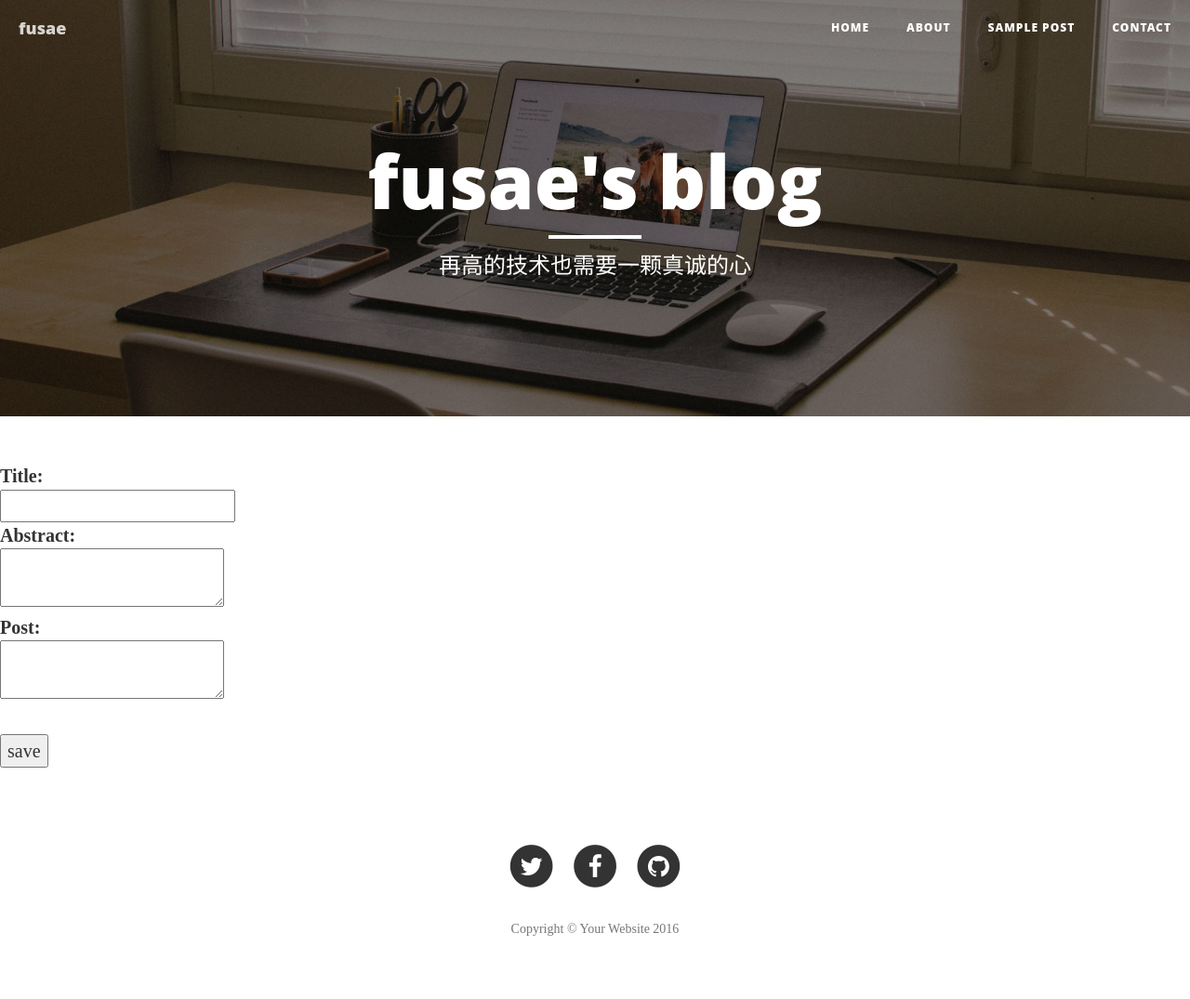
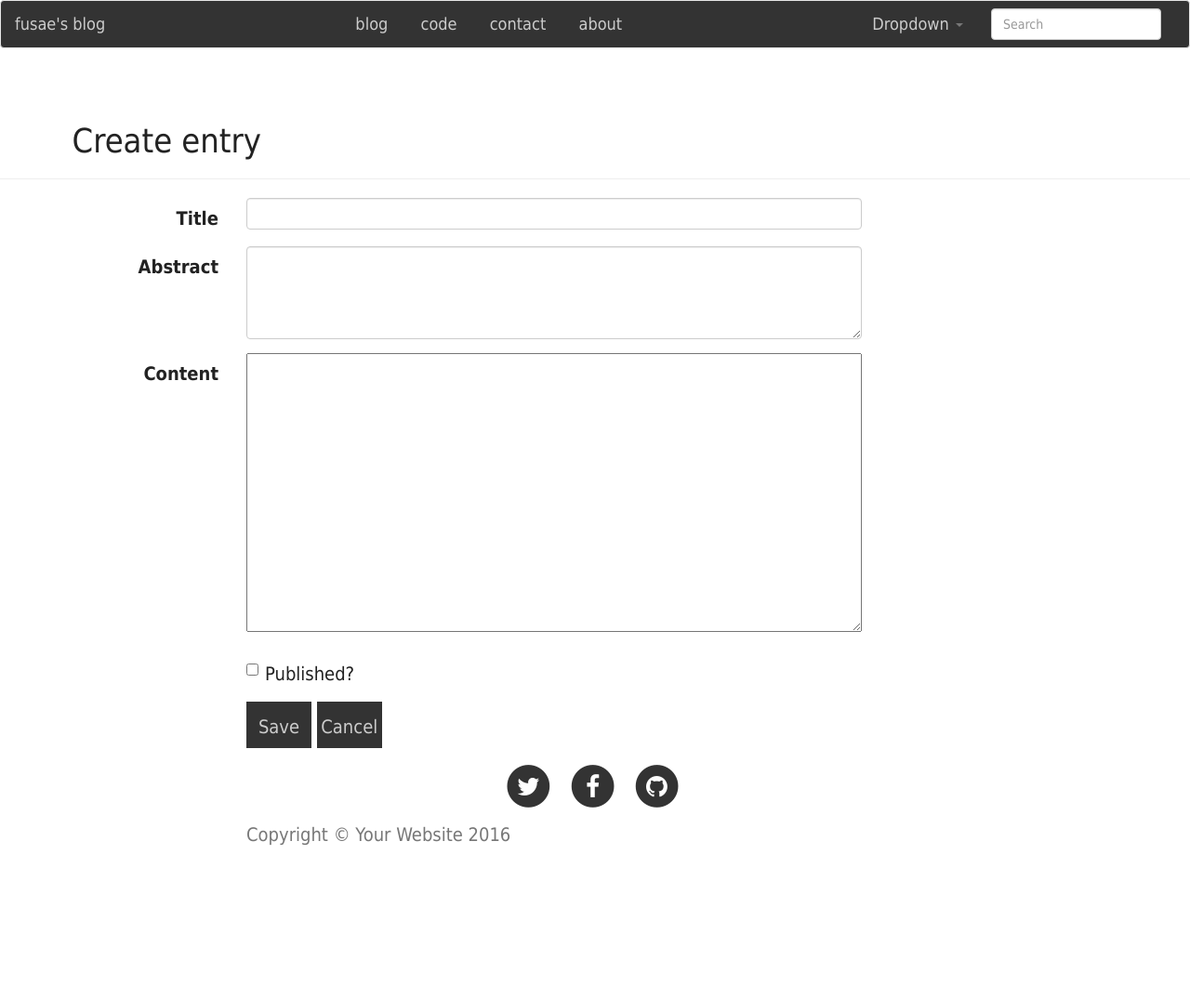
Before and after one commit to fusae/micro_blog, a Flask app: page /create in a window 1280 px wide. Shown: the whole page at 93% size. After the commit the page ends 910 px from the top, so only its background shows below. Run offline with Flask 2, Linux system fonts and the light colour scheme; the visitor is signed in with stand-in values (Sample User, id 1); some libraries are stand-ins or nearby versions.

Commit message:
UI optimized

```diff
--- a/app/forms.py
+++ b/app/forms.py
@@ -15,4 +15,4 @@ class LoginForm(Form):
 class BlogForm(Form):
     title = StringField('title', validators=[DataRequired('Title can not be empty')])
     abstract = TextAreaField('abstract')
-    body = TextAreaField('body', validators=[DataRequired('Body can not be empty')])
+    content = TextAreaField('content', validators=[DataRequired('Content could not be empty')])
--- a/app/models.py
+++ b/app/models.py
@@ -38,11 +38,11 @@ class User:
 
 class Post:
     salt = 'YJY'
-    def __init__(self, title, abstract, body):
+    def __init__(self, title, abstract, content):
 
         self.title = title
         self.abstract = abstract
-        self.body = body
+        self.content = content
         self.created_at = datetime.now().strftime('%Y/%m/%d %H:%M:%S')
         # use title and created time to form the hash id
         self.blog_id = hashlib.md5((Post.salt + self.created_at).encode('utf-8')).hexdigest()
@@ -52,7 +52,7 @@ class Post:
         post = {
                 'title': self.title,
                 'abstract': self.abstract,
-                'body': self.body,
+                'content': self.content,
                 'created_at': self.created_at,
                 'blog_id': self.blog_id
                 }
--- /dev/null
+++ b/app/static/css/blog.css
@@ -0,0 +1,130 @@
+@media (min-width: 768px){
+    .navbar .navbar-nav{
+        display: inline-block;
+        float: none;
+        vertical-align: top;
+    }
+
+    .navbar .navbar-collapse{
+        text-align: center;
+    }
+
+}
+
+.box{
+    display: inline-block;
+    height: 50px;
+    line-height: 50px;
+}
+.box li{
+    margin-left: 15px;
+    margin-right: 15px;
+}
+.box a li{
+    color: #ccc;
+}
+
+.box a li:hover{
+    text-decoration: none;
+}
+
+body{
+    font-size: 20px;
+    line-height: 1.5em;
+    color: #222;
+    font-family:'Hiragino Sans GB','Microsoft Yahei',"WenQuanYi Micro Hei",SimSun,Tahoma,Arial,Helvetica,STHeiti;
+    margin: 0 auto;
+    padding: 0;
+}
+
+.post-preview a{
+    text-decoration: none;
+}
+
+.post-heading h1{
+    font-size: 42px;
+}
+
+.post-heading div.meta{
+    text-align: right;
+}
+
+.post-heading hr{
+    border-top: 1px #333 solid;
+}
+
+footer a{
+    color: #333;
+}
+
+/* navbar */
+.navbar-default {
+    background-color: #333;
+    border-color: E7E7E7;
+    margin: 0 0 80px 0;
+    font-size: 18px;
+}
+/* title */
+.navbar-default .navbar-brand {
+    color: #ccc;
+}
+.navbar-default .navbar-brand:hover,
+.navbar-default .navbar-brand:focus {
+    color: #ccc;
+}
+/* link */
+.navbar-default .navbar-nav > li > a {
+    color: #ccc;
+}
+.navbar-default .navbar-nav > li > a:hover,
+.navbar-default .navbar-nav > li > a:focus {
+    color: #ccc;
+}
+.navbar-default .navbar-nav > .active > a,
+.navbar-default .navbar-nav > .active > a:hover,
+.navbar-default .navbar-nav > .active > a:focus {
+    color: #555;
+    background-color: #E7E7E7;
+}
+.navbar-default .navbar-nav > .open > a,
+.navbar-default .navbar-nav > .open > a:hover,
+.navbar-default .navbar-nav > .open > a:focus {
+    color: #555;
+    background-color: #D5D5D5;
+}
+/* caret */
+.navbar-default .navbar-nav > .dropdown > a .caret {
+    border-top-color: #777;
+    border-bottom-color: #777;
+}
+.navbar-default .navbar-nav > .dropdown > a:hover .caret,
+.navbar-default .navbar-nav > .dropdown > a:focus .caret {
+    border-top-color: #333;
+    border-bottom-color: #333;
+}
+.navbar-default .navbar-nav > .open > a .caret,
+.navbar-default .navbar-nav > .open > a:hover .caret,
+.navbar-default .navbar-nav > .open > a:focus .caret {
+    border-top-color: #555;
+    border-bottom-color: #555;
+}
+/* mobile version */
+.navbar-default .navbar-toggle {
+    border-color: #DDD;
+}
+.navbar-default .navbar-toggle:hover,
+.navbar-default .navbar-toggle:focus {
+    background-color: #DDD;
+}
+.navbar-default .navbar-toggle .icon-bar {
+    background-color: #CCC;
+}
+@media (max-width: 767px) {
+    .navbar-default .navbar-nav .open .dropdown-menu > li > a {
+        color: #777;
+    }
+    .navbar-default .navbar-nav .open .dropdown-menu > li > a:hover,
+    .navbar-default .navbar-nav .open .dropdown-menu > li > a:focus {
+        color: #333;
+    }
+}
--- /dev/null
+++ b/app/static/css/manage_blog.css
@@ -0,0 +1,39 @@
+#title,
+#abstract,
+#content{
+    width: 70%;
+}
+
+#entry{
+    font-size: 36px;
+    width: 281px;
+    text-align: right;
+}
+
+
+div.bttn{
+    display: inline-block;
+    background: #333;
+    border: 1px #333 solid;
+    width: 70px;
+    height: 50px;
+    line-height: 50px;
+    text-align: center;
+
+}
+
+div.bttn a{
+    text-decoration: none;
+    color: #ccc;
+}
+
+
+input[type="submit"]{
+    background: none;
+    border: none;
+    color: #ccc;
+}
+
+#cancel{
+    padding-top: 1px;
+}
--- /dev/null
+++ b/app/static/js/blog.js
@@ -0,0 +1,22 @@
+
+$('.box').hover(function() {
+    $(this).css('background-color', 'black');
+}, function() {
+    $(this).css('background-color', '#333');
+});
+
+$('.btn-submit').hover(function(){
+    $(this).css('background-color', 'black');
+    $(this).css('border-color', 'black');
+},function(){
+    $(this).css('background-color', '#333');
+    $(this).css('border-color', '#333');
+});
+
+$('div.bttn').hover(function(){
+    $(this).css('background-color', 'black');
+    $(this).css('border-color', 'black');
+},function(){
+    $(this).css('background-color', '#333');
+    $(this).css('border-color', '#333');
+});
--- a/app/templates/base.html
+++ b/app/templates/base.html
@@ -15,7 +15,10 @@
     <link href="{{ url_for('static', filename='vendor/bootstrap/css/bootstrap.min.css') }}" rel="stylesheet">
 
     <!-- Theme CSS -->
-    <link href="{{ url_for('static', filename='css/clean-blog.min.css') }}" rel="stylesheet">
+<!--    <link href="{{ url_for('static', filename='css/clean-blog.min.css') }}" rel="stylesheet">-->
+    <link href="{{ url_for('static', filename='css/blog.css') }}" rel="stylesheet">
+    {% block include %}
+    {% endblock %}
 
     <!-- Custom Fonts -->
     <link href="{{ url_for('static', filename='vendor/font-awesome/css/font-awesome.min.css') }}" rel="stylesheet" type="text/css">
@@ -35,55 +38,50 @@
 
 <body>
 
-    <!-- Navigation -->
-    <nav class="navbar navbar-default navbar-custom navbar-fixed-top">
+
+    <!-- Page Header -->
+    <nav class="navbar navbar-default">
   <div class="container-fluid">
     <!-- Brand and toggle get grouped for better mobile display -->
-            <div class="navbar-header page-scroll">
-                <button type="button" class="navbar-toggle" data-toggle="collapse" data-target="#bs-example-navbar-collapse-1">
+    <div class="navbar-header">
+      <button type="button" class="navbar-toggle collapsed" data-toggle="collapse" data-target="#bs-example-navbar-collapse-1" aria-expanded="false">
         <span class="sr-only">Toggle navigation</span>
-                    Menu <i class="fa fa-bars"></i>
+        <span class="icon-bar"></span>
+        <span class="icon-bar"></span>
+        <span class="icon-bar"></span>
       </button>
-                <a class="navbar-brand" href="{{ url_for('index') }}">fusae</a>
+    <a class="navbar-brand" href="/">fusae's blog</a>
     </div>
 
     <!-- Collect the nav links, forms, and other content for toggling -->
     <div class="collapse navbar-collapse" id="bs-example-navbar-collapse-1">
+      <ul class="nav navbar-nav">
+        <div class=box><a href="/"><li>blog</li></a></div>
+        <div class=box><a href="https://github.com/fusae"><li>code</li></a></div>
+        <div class=box><a href="#"><li>contact</li></a></div>
+        <div class=box><a href="#"><li>about</li></a></div>
+      </ul>
+      <form class="navbar-form navbar-right" method="get" action="#" id="search-form">
+        <div class="form-group">
+          <input type="text" class="form-control" placeholder="Search">
+        </div>
+      </form>
       <ul class="nav navbar-nav navbar-right">
-                    <li>
-                        <a href="{{ url_for('index') }}">Home</a>
-                    </li>
-                    <li>
-                        <a href="about.html">About</a>
-                    </li>
-                    <li>
-                        <a href="post.html">Sample Post</a>
-                    </li>
-                    <li>
-                        <a href="contact.html">Contact</a>
+        <li class="dropdown">
+          <a href="#" class="dropdown-toggle" data-toggle="dropdown" role="button" aria-haspopup="true" aria-expanded="false">Dropdown <span class="caret"></span></a>
+          <ul class="dropdown-menu">
+            <li><a href="{{ url_for('signin') }}">Sign in</a></li>
+            <li role="separator" class="divider"></li>
+            <li><a href="{{ url_for('signup') }}">Sign up</a></li>
+            <li role="separator" class="divider"></li>
+            <li><a href="{{ url_for('logout') }}">Log out</a></li>
+          </ul>
         </li>
       </ul>
-            </div>
-            <!-- /.navbar-collapse -->
-        </div>
-        <!-- /.container -->
+    </div><!-- /.navbar-collapse -->
+  </div><!-- /.container-fluid -->
 </nav>
 
-    <!-- Page Header -->
-    <!-- Set your background image for this header on the line below. -->
-    <header class="intro-header" style="background-image: url('../static/img/home-bg.jpg')">
-        <div class="container">
-            <div class="row">
-                <div class="col-lg-8 col-lg-offset-2 col-md-10 col-md-offset-1">
-                    <div class="site-heading">
-                        <h1>fusae's blog</h1>
-                        <hr class="small">
-                        <span class="subheading">再高的技术也需要一颗真诚的心</span>
-                    </div>
-                </div>
-            </div>
-        </div>
-    </header>
 
     <!-- Main Content -->
     {% block content %}
@@ -129,6 +127,10 @@
     <!-- jQuery -->
     <script src="{{ url_for('static', filename='vendor/jquery/jquery.min.js') }}"></script>
 
+    <!-- Custom js -->
+    <script src="{{ url_for('static', filename='js/blog.js') }}"></script>
+
+
     <!-- Bootstrap Core JavaScript -->
     <script src="{{ url_for('static', filename='vendor/bootstrap/js/bootstrap.min.js') }}"></script>
 
--- a/app/templates/index.html
+++ b/app/templates/index.html
@@ -1,4 +1,6 @@
 {% extends "base.html" %}
+
+
 {% block content %}
 
 <div class="container">
--- a/app/templates/manage_blog.html
+++ b/app/templates/manage_blog.html
@@ -1,32 +1,71 @@
 {% extends "base.html" %}
+
+{% block include %}
+<link href="{{ url_for('static', filename='css/manage_blog.css') }}" rel="stylesheet"/>
+{% endblock %}
+
 {% block content %}
 {% if post %}
     {% set action = url_for(action, blog_id=post['blog_id']) %}
+    <div id="entry"><h1>Edit entry</h1></div>
 {% else %}
     {% set action = url_for(action) %}
+    <div id="entry"><h1>Create entry</h1></div>
 {% endif %}
-   <form action="{{ action }}" method=post>
+<hr/>
+<div class="container">
+   <form action="{{ action }}" method=post class="form-horizontal">
        <input type="hidden" name="csrf_token" value="{{ csrf_token() }}"/>
-       {% if post %}
-            <dl>
-                <dt>Title:</dt>
-                <dd><input id="title" name="title" type="text" value="{{ post['title'] }}"</dd>
-                <dt>Abstract:</dt>
-                <dd><textarea id="abstract" name="abstract">{{ post['abstract'] }}</textarea>
-                <dt>Post:</dt>
-                <dd><textarea id="body" name="body">{{ post['body'] }}</textarea>
-            </dl>
-       {% else %}
-            <dl>
-                <dt>Title:</dt>
-                <dd><input id="title" name="title" type="text"/></dd>
-                <dt>Abstract:</dt>
-                <dd><textarea id="abstract" name="abstract"></textarea></dd>
-                <dt>Post:</dt>
-                <dd><textarea id="body" name="body"></textarea></dd>
-            </dl>
-       {% endif %}
-       <p><input type="submit" value="save"/></p>
+            <div class="form-group">
+              <label for="title" class="col-sm-2 control-label">Title</label>
+              <div class="col-sm-10">
+                {% if post %}
+                <input class="form-control" id="title" name="title" type="text" value="{{ post['title'] }}">
+                {% else %}
+                <input class="form-control" id="title" name="title" type="text"/>
+                {% endif %}
+              </div>
+            </div>
+
+            <div class="form-group">
+              <label for="Content" class="col-sm-2 control-label">Abstract</label>
+              <div class="col-sm-10">
+                {% if post %}
+                <textarea class="form-control" id="abstract" name="abstract" style="height: 100px;">{{ post['abstract'] }}</textarea>
+                {% else %}
+                <textarea class="form-control" id="abstract" name="abstract" style="height: 100px;"></textarea>
+                {% endif %}
+              </div>
+            </div>
+
+            <div class="form-group">
+              <label for="Content" class="col-sm-2 control-label">Content</label>
+              <div class="col-sm-10">
+                {% if post %}
+                <textarea class="form-control" id="content" name="content" style="height: 300px;">{{ post['content'] }}</textarea>
+                {% else %}
+                <textarea class="form-tontrol" id="content" name="content" style="height: 300px;"></textarea>
+                {% endif %}
+              </div>
+            </div>
+
+            <div class="form-group">
+              <div class="col-sm-offset-2 col-sm-10">
+                <div class="checkbox">
+                  <label>
+                    <input name="published" type="checkbox" value="y"> Published?
+                  </label>
+                </div>
+              </div>
+            </div>
+
+            <div class="form-group">
+              <div class="col-sm-offset-2 col-sm-10">
+                <div class="bttn"><input type="submit" value="Save"></div>
+                <div class="bttn" id="cancel"><a href="{{ url_for('index') }}">Cancel</a></div>
+              </div>
+            </div>
     </form>
+</div>
 
 {% endblock %}
--- a/app/templates/signup.html
+++ b/app/templates/signup.html
@@ -10,7 +10,7 @@
                 {{ form.username(class_="form-control", placeholder="Username") }}
                 {{ form.password(class_="form-control", id="password", placeholder="Password") }}
 
-        <button class="btn btn-lg btn-primary btn-block" type="submit">Sign up</button>
+        <button class="btn-submit" type="submit">Sign up</button>
       </form>
     </div>
 
--- a/app/views.py
+++ b/app/views.py
@@ -13,7 +13,7 @@
         def inner(*args, **kwargs):
             if session.get('logged_in'):
                 return fn(*args, **kwargs)
-            return redirect(url_for('login', next=request.path))
+            return redirect(url_for('signin', next=request.path))
         return inner
 
 @app.route('/')
@@ -84,7 +84,7 @@
         register_user = db[userCollection].find_one({'username': username, 'password': password})
         if register_user is None:
             flash('username or password is invalid', 'error')
-            return redirect(url_for('login'))
+            return redirect(url_for('signin'))
         logined_user = User(register_user['username'], form.password.data, register_user['email'])
         login_user(logined_user, remember=form.remember_me.data)
         flash('Logged in successfully')
@@ -96,7 +96,7 @@
 def logout():
     logout_user()
     session.clear()
-    return redirect(url_for('login'))
+    return redirect(url_for('signin'))
 
 @app.route('/create', methods=['GET', 'POST'])
 @login_required
@@ -106,7 +106,7 @@
         return render_template('manage_blog.html', action='create_blog')
     # handle post data
     if form.validate_on_submit():
-        post = Post(form.title.data, form.abstract.data, form.body.data)
+        post = Post(form.title.data, form.abstract.data, form.content.data)
         flash('post created successfully')
         post = post.toDict
         db[postCollection].insert(post)
@@ -128,18 +128,17 @@
     post = db[postCollection].find_one({'blog_id': blog_id})
 #    form.title.data = post['title']
     form.abstract.data = post['abstract']
-    form.body.data = post['body']
+    form.content.data = post['content']
 
     if request.method == 'GET':
         return render_template('manage_blog.html', post=post, action='edit_blog')
 
     #if form.validate_on_submit():
     if request.method == 'POST':
-        #edit_post = Post(form.title.data, form.abstract.data, form.body.data)
         edit_post = Post(
                     request.form.get('title'),
                     request.form.get('abstract'),
-                    request.form.get('body')
+                    request.form.get('content')
                 )
         edit_post = edit_post.toDict
         edit_post['created_at'] = post['created_at']
```
Also changed, not shown: app/static/css/signin.css (+8 -0 lines), app/templates/post.html (+20 -9 lines), app/templates/signin.html (+5 -3 lines). Lines whose indentation alone changed are shown as unchanged.
